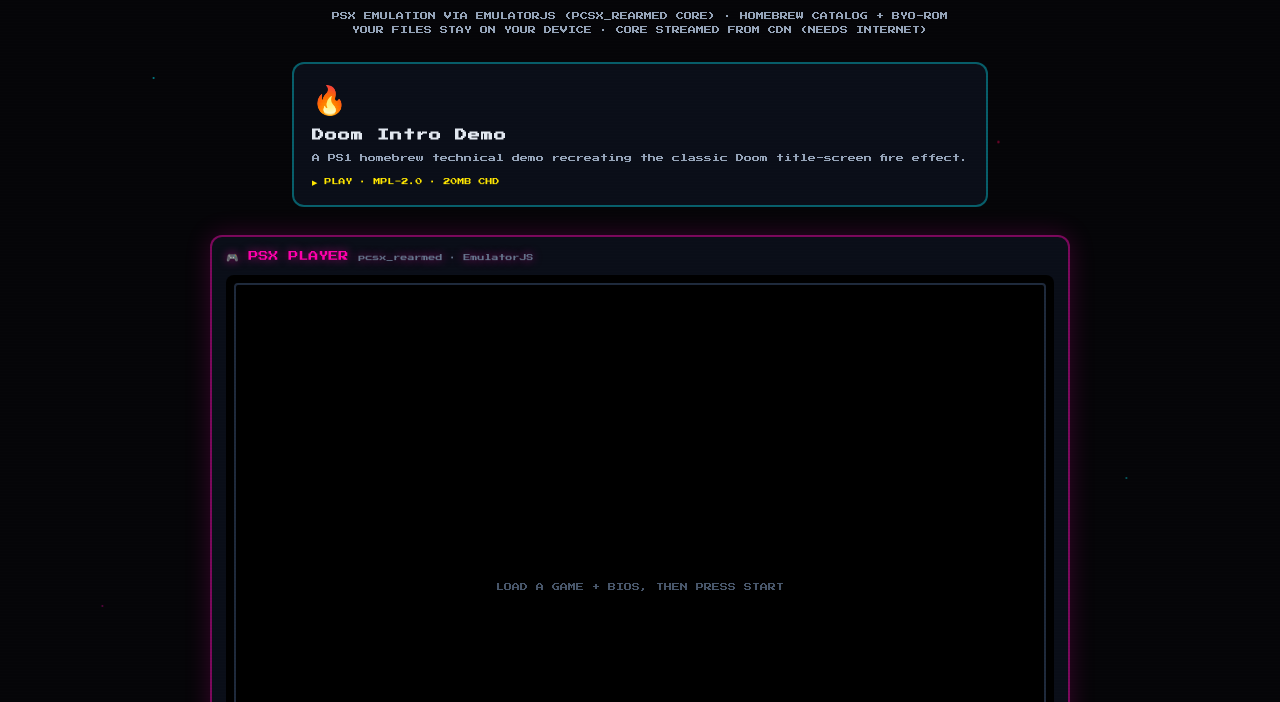
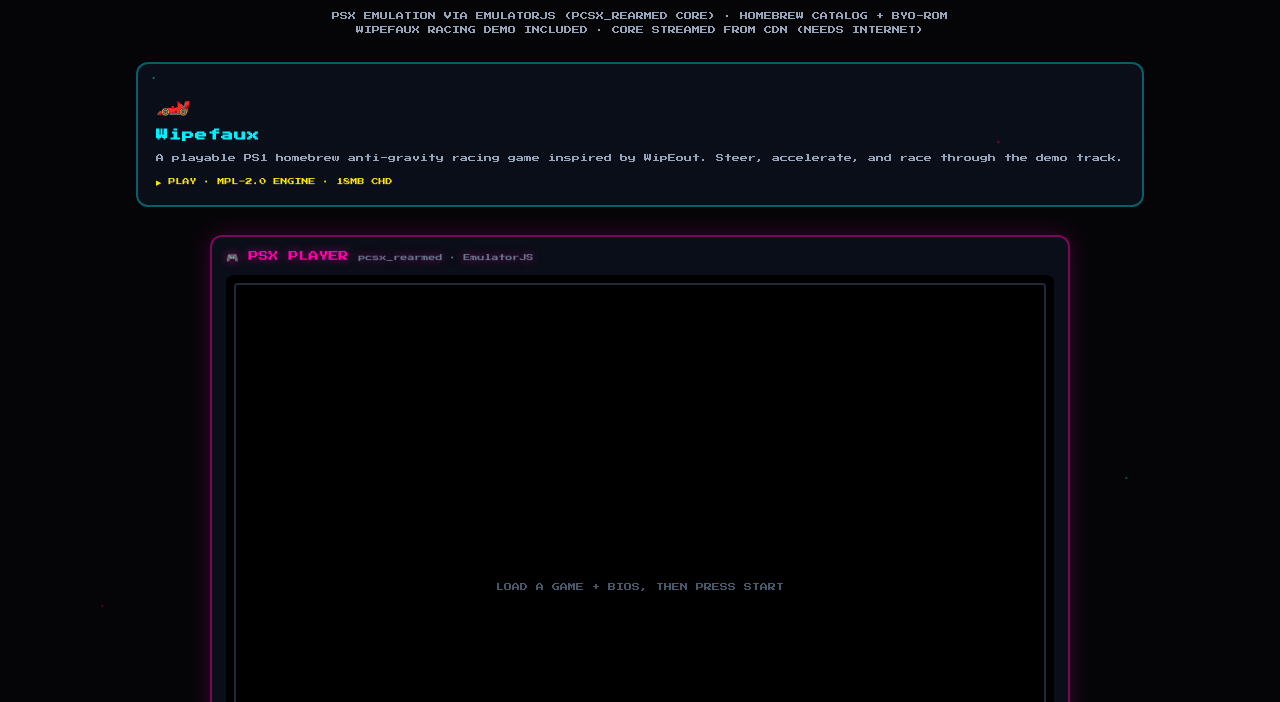
Before and after one commit to lwn2210/mini-arcade, a plain HTML site: page classic/ps1/index.html in a window 1280 px wide. Shown: the part 98-800 px from the top of the page. Drawn offline with Linux system fonts and the light colour scheme.

Commit message:
feat(ps1): replace intro demo with playable Wipefaux racer

```diff
--- a/classic/manifest/ps1.json
+++ b/classic/manifest/ps1.json
@@ -1,16 +1,16 @@
 {
   "platform": "ps1",
   "platformName": "PlayStation 1",
-  "hosting": "A freely redistributable PS1 homebrew technical demo is bundled. Commercial games and BIOS files are not included.",
+  "hosting": "A freely redistributable PS1 homebrew racing game is bundled. Commercial games and BIOS files are not included.",
   "games": [
     {
-      "title": "Doom Intro Demo",
-      "icon": "🔥",
-      "color": "orange",
-      "desc": "A PS1 homebrew technical demo recreating the classic Doom title-screen fire effect.",
-      "meta": "▶ PLAY · MPL-2.0 · 20MB CHD",
+      "title": "Wipefaux",
+      "icon": "🏎️",
+      "color": "cyan",
+      "desc": "A playable PS1 homebrew anti-gravity racing game inspired by WipEout. Steer, accelerate, and race through the demo track.",
+      "meta": "▶ PLAY · MPL-2.0 ENGINE · 18MB CHD",
       "license": "MPL-2.0",
-      "romUrl": "../ps1/roms/DOOMINTRO.CHD",
+      "romUrl": "../ps1/roms/WIPEFAUX.CHD",
       "biosUrl": "../ps1/roms/openbios.bin"
     }
   ]
--- a/classic/ps1/index.html
+++ b/classic/ps1/index.html
@@ -10,7 +10,7 @@
 <body>
   <a class="back-link" href="../index.html">◄ RETRO VAULT</a>
   <div class="logo">PLAYSTATION <span>1</span></div>
-  <div class="tagline">PSX EMULATION VIA EMULATORJS (PCSX_REARMED CORE) · HOMEBREW CATALOG + BYO-ROM<br>YOUR FILES STAY ON YOUR DEVICE · CORE STREAMED FROM CDN (NEEDS INTERNET)</div>
+  <div class="tagline">PSX EMULATION VIA EMULATORJS (PCSX_REARMED CORE) · HOMEBREW CATALOG + BYO-ROM<br>WIPEFAUX RACING DEMO INCLUDED · CORE STREAMED FROM CDN (NEEDS INTERNET)</div>
 
   <div class="empty-catalog" id="emptyCatalog" style="display:none;">
     <div class="big">📀</div>
@@ -50,8 +50,8 @@
 
   <div class="note">
     <b>HOW IT WORKS:</b> GAME + BIOS ARE READ WITH FILEREADER AND PASSED TO THE EMULATOR AS LOCAL BLOB URLs.
-    <b>BIOS:</b> PCSX_REARMED REQUIRES A PS1 BIOS (E.G. scph1001.bin) — YOU MUST PROVIDE YOUR OWN DUMP; WE WILL NEVER BUNDLE ONE.
-    <b>CONTROLS:</b> KEYBOARD + HTML5 GAMEPAD AUTO-DETECTED; ON MOBILE EMULATORJS SHOWS AN ON-SCREEN TOUCH GAMEPAD (D-PAD + △○×□).
+    <b>BIOS:</b> halaman ini memakai OpenBIOS homebrew yang dibundel untuk demo ini; game komersial dan BIOS proprietary tidak disertakan.
+    <b>CONTROLS:</b> Wipefaux uses the PS1 pad: D-pad steer, Cross/X accelerate or confirm, Circle/O cancel, Square brake/weapon, Triangle change view, Start pause. Keyboard defaults: Arrow keys + Z/X/A/S + Enter.
     <b>OFFLINE:</b> NES SECTION OF THE VAULT WORKS OFFLINE; THIS PAGE STREAMS ITS CORE FROM cdn.emulatorjs.org.
   </div>
 
```
Also changed, not shown: 1 other file.
